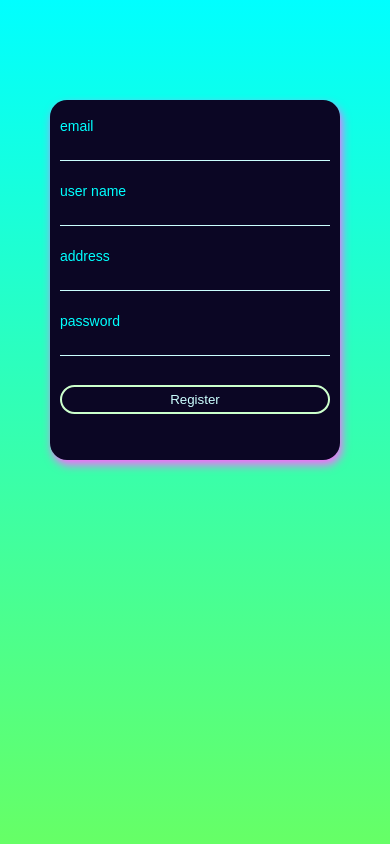
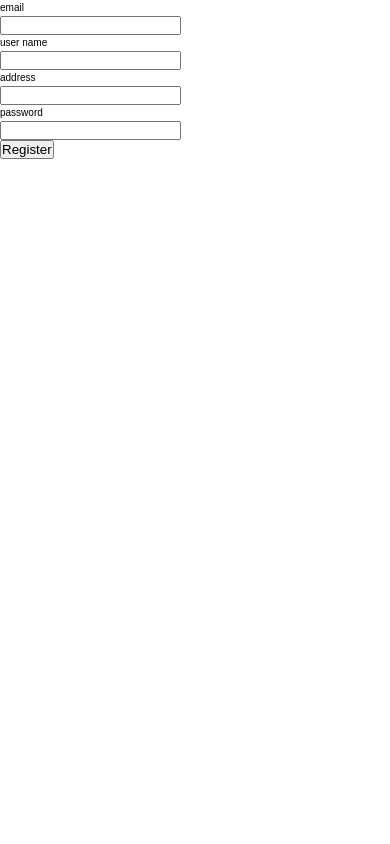
Before and after one commit to dangtienhung/php-duan1_nhom9-xoss-fashion, a PHP site: page /register.html in a window 390 px wide. Run offline with PHP 8.4, Linux system fonts and the light colour scheme.

Commit message:
register

```diff
--- a/public/layout/css/style.css
+++ b/public/layout/css/style.css
@@ -670,231 +670,5 @@ html {
 }
 
 /* code css phần register */
-/* code css phần register */
-<<<<<<< daoan
-
-.regis__container {
-  width: 100%;
-  height: 100vh;
-  padding: 7rem;
-  background: linear-gradient(to top , var(--green2-color),var(--aqua2-color));
-}
-
-.regis__main {
-  width: 45rem;
-  height: 40rem;
-  margin: 0 auto;
-  padding: 5rem;
-  background: var(--blue5-color);
-  box-shadow: 0.2rem 0.7rem 1rem var(--pink2-color);
-  -webkit-border-radius: 2rem;
-  -moz-border-radius: 2rem;
-  -o-border-radius: 2rem;
-  border-radius: 2rem;
-}
-
-.regis__box {
-  width: 100%;
-  height: 6rem;
-  margin: 0.5rem 0;
-}
-
-.regis__title {
-  color: var(--aqua2-color);
-  font-size: 1.4rem;
-  /* padding: 0.2rem 0; */
-  width:100%;
-}
-
-.regis__title:hover {
-  color: var(--yellow2-color);
-}
-
-.regis__input {
-  width: 100%;
-  margin: 0 auto;
-  padding: 0.5rem;
-  background: var(--blue5-color);
-  border: none;
-  border-bottom: 0.15rem solid var(--aqua1-color);
-  color: var(--aqua1-color);
-}
-
-.regis__sub {
-  background: var(--blue5-color);
-  border: 0.2rem solid var(--green1-color);
-  border-radius: 1.5rem;
-  padding: 0.6rem 2.5rem;
-  color: var(--aqua1-color);
-  margin-top: 1rem;
-  margin-bottom:0.8rem;
-}
-
-.regis__sub:hover {
-  background: var(--aqua1-color);
-  color: var(--blue5-color);
-}
-
-/*reponsive tablet*/
-@media all and (max-width:76.8rem)  {
-  .regis__container {
-    width: 100%;
-    height: 100vh;
-    padding: 7rem 3rem;
-    background: linear-gradient(to top , var(--green2-color),var(--aqua2-color));
-  }
-  .regis__main {
-    width: 45rem;
-    height: 40rem;
-    padding: 1rem;
-    background: var(--blue5-color);
-    box-shadow: 0.2rem 0.5rem 1rem var(--pink2-color);
-    -webkit-border-radius: 1.7rem;
-    -moz-border-radius: 1.7rem;
-    -o-border-radius: 1.7rem;
-    border-radius: 1.7rem;
-  }
-}
-
-/*reponsive phoneX*/
-@media all and (max-width:38rem) {
-  .regis__container {
-    width: 100%;
-    height: 100vh;
-    padding: 10rem 3rem;
-    background: linear-gradient(to top , var(--green2-color),var(--aqua2-color));
-  }
-  .regis__main {
-    width: 29rem;
-    height: 36rem;
-    margin: 0 auto;
-    padding: 1rem;
-    box-shadow: 0.2rem 0.5rem 1rem var(--pink2-color);
-    -webkit-border-radius: 1.7rem;
-    -moz-border-radius: 1.7rem;
-    -o-border-radius: 1.7rem;
-    border-radius: 1.7rem;
-  }
-  .regis__input {
-    width: 100%;
-    margin: 0 auto;
-    padding: 0.4rem 1rem;
-    background: var(--blue5-color);
-    border: none;
-    border-bottom: 0.1rem solid var(--aqua1-color);
-    color: var(--aqua1-color);
-  }
-  .regis__sub {
-    padding: 0.5rem;
-    width: 100%;
-  }
-}
 
 /* ---- end ---- *//*# sourceMappingURL=style.css.map */
-=======
-/* ---- end ---- */
-/* responsive */
-/* tablet nomal destop: 992px */
-/* tablet && mobile */
-@media (max-width: 991px) {
-  .main-wrapper {
-    overflow: hidden;
-  }
-  .header__container .header__bottom .header__menu-bottom .header__menu-bottom-list {
-    display: none;
-  }
-  .header__container .header__bottom .header__menu-bottom .header__menu-responsive {
-    display: block;
-  }
-  .header__menu-responsive-list {
-    max-width: 100%;
-    background-color: #303030;
-    color: #fff;
-    z-index: 999;
-    position: fixed;
-    top: 15.4rem;
-    left: 0;
-    right: 0;
-    box-shadow: 0.2rem 0.2rem 0.4rem #303030;
-    animation: hideShowMenu 0.2s ease-in;
-    -webkit-animation: hideShowMenu 0.2s ease-in;
-    -moz-animation: hideShowMenu 0.2s ease-in;
-    -ms-animation: hideShowMenu 0.2s ease-in;
-    -o-animation: hideShowMenu 0.2s ease-in;
-  }
-  .header__menu-responsive-list.active {
-    display: none;
-  }
-  .header__menu-responsive-list .header__menu-responsive-link {
-    display: inline-block;
-    width: 100%;
-    text-transform: uppercase;
-    padding: 0.8rem 4%;
-    background-color: #fff;
-    font-size: 1.4rem;
-    font-weight: 400;
-    color: #303030;
-  }
-  .header__menu-responsive-list .header__menu-responsive-link:last-child {
-    border-bottom: 1px solid #303030;
-  }
-  .header__menu-responsive-list .header__menu-responsive-link:hover {
-    background-color: #303030;
-    color: #fff;
-  }
-  .footer__info-item {
-    margin-top: 3.6rem;
-  }
-  .header__menu-responsive-item-cart {
-    display: none;
-  }
-}
-/* tablet desktop: 768px */
-/* mobile */
-@media (max-width: 767px) {
-  .header__navbar {
-    display: none !important;
-  }
-  .header__bottom .header__search {
-    display: none;
-  }
-  .header__bottom .header__menu-bottom {
-    justify-content: space-between !important;
-  }
-  .header__bottom .header__menu-bottom .header__menu-responsive {
-    margin-right: 1.6rem;
-  }
-  .header__bottom .header__menu-bottom .header__menu-responsive .icon {
-    font-size: 2rem;
-  }
-  .header__menu-responsive-list {
-    top: 10.6rem;
-  }
-  .header__menu-responsive-item-cart {
-    display: block;
-  }
-}
-/* @keyframe */
-@-webkit-keyframes hideShowMenu {
-  0% {
-    opacity: 0;
-    margin-top: 1rem;
-  }
-  100% {
-    opacity: 1;
-    margin-top: 0rem;
-  }
-}
-@keyframes hideShowMenu {
-  0% {
-    opacity: 0;
-    margin-top: 1rem;
-  }
-  100% {
-    opacity: 1;
-    margin-top: 0rem;
-  }
-}/*# sourceMappingURL=style.css.map */
->>>>>>> master
-
-/* ---- end ---- *//*# sourceMappingURL=style.css.map */
```
